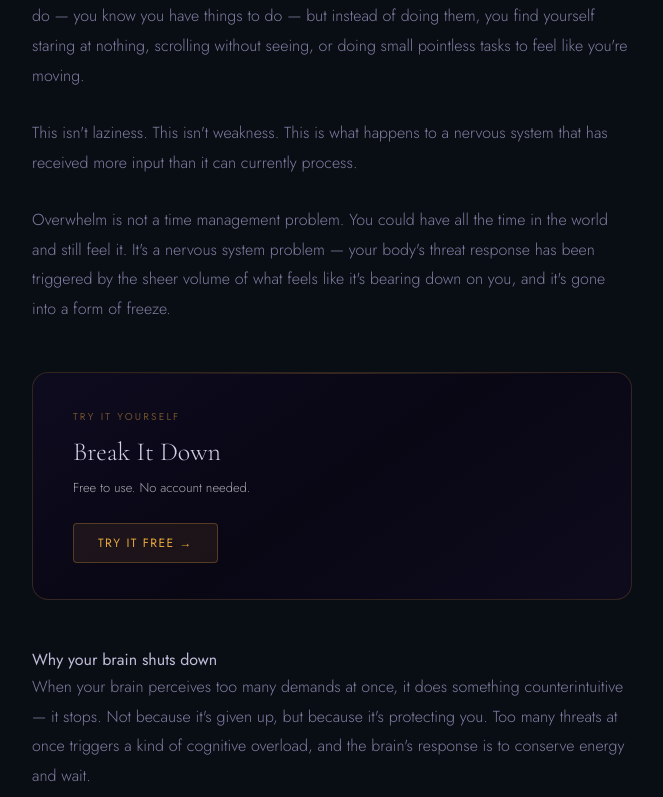
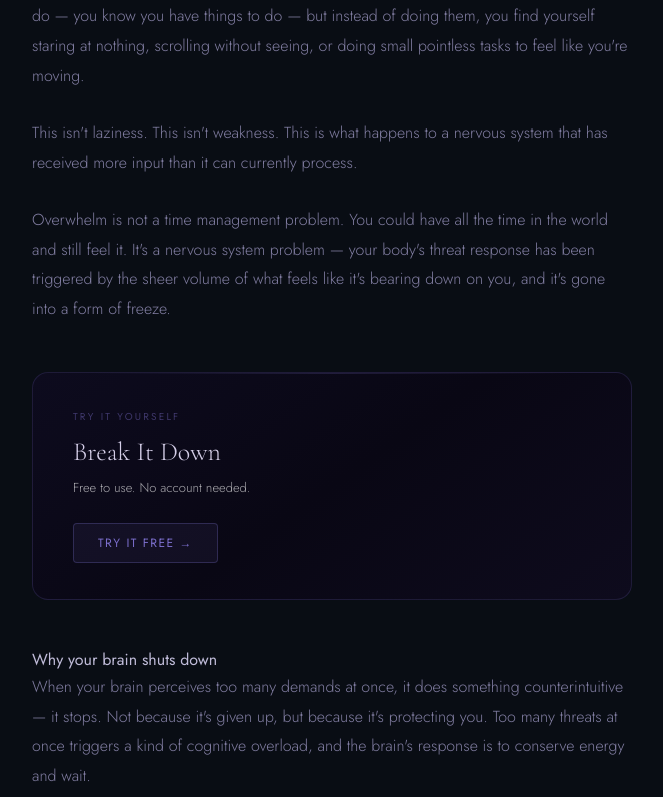
Before and after one commit to salsotk1973/solace, a Next.js app: page /lab/how-to-feel-less-overwhelmed in a window 1280 px wide. Shown: the part 468-1265 px from the top of the page, without its empty margins (308-971 px from the left). Built offline with nearby package versions, Linux system fonts and the light colour scheme; no server answers.

Commit message:
Fix: Lab article tool card uses canonical colour per toolSlug; hide card when no tool linked

```diff
--- a/app/(main)/lab/[slug]/page.tsx
+++ b/app/(main)/lab/[slug]/page.tsx
@@ -91,10 +91,13 @@ export default async function ArticlePage(
     .filter(a => a.slug !== slug)
     .slice(0, 2)
 
-  // Category accent colour — derived from design tokens, fixes 'clear-your-mind' key mismatch
+  // Category accent colour — derived from design tokens
   const _rgb     = getLabCategoryRgb(article.category).replace(/, /g, ',')
   const accent   = `rgba(${_rgb},1)`
   const accentBg = `rgba(${_rgb},0.08)`
+
+  // Determine whether a specific tool CTA should show
+  const hasTool = !!article.toolCta && article.toolCta.href !== '/tools'
 
   const formattedDate = new Date(article.publishedAt).toLocaleDateString('en-GB', {
     day:   'numeric',
@@ -237,12 +240,14 @@ export default async function ArticlePage(
             {/* Paragraphs 1–3 */}
             <div>{beforeContent}</div>
 
-            {/* Mid-article tool CTA */}
+            {/* Mid-article tool CTA — hidden when no specific tool linked */}
+            {hasTool && (
               <LabToolCta
-              label={article.toolCta.label}
-              href={article.toolCta.href}
+                label={article.toolCta!.label}
+                href={article.toolCta!.href}
                 category={article.category}
               />
+            )}
 
             {/* Remaining paragraphs */}
             {afterSource.length > 0 && (
@@ -250,7 +255,8 @@ export default async function ArticlePage(
             )}
           </div>
 
-          {/* ── 4. End of article ─────────────────────────────────────────── */}
+          {/* ── 4. End of article — only when a specific tool is linked ──── */}
+          {hasTool && (
             <div
               style={{
                 marginTop:    '56px',
@@ -269,10 +275,10 @@ export default async function ArticlePage(
                   margin:     '0 0 20px',
                 }}
               >
-              This is what {article.toolCta.label.replace(/^Try\s+/i, '')} was built for.
+                This is what {article.toolCta!.label.replace(/^Try\s+/i, '')} was built for.
               </p>
               <Link
-              href={article.toolCta.href}
+                href={article.toolCta!.href}
                 style={{
                   display:        'inline-flex',
                   alignItems:     'center',
@@ -289,9 +295,10 @@ export default async function ArticlePage(
                   textDecoration: 'none',
                 }}
               >
-              {article.toolCta.label} →
+                {article.toolCta!.label} →
               </Link>
             </div>
+          )}
 
           {/* ── 5. Related articles ───────────────────────────────────────── */}
           <RelatedArticles articles={related} />
--- a/components/lab/LabToolCta.tsx
+++ b/components/lab/LabToolCta.tsx
@@ -1,15 +1,40 @@
 import Link from 'next/link'
 import type { LabArticle } from '@/lib/lab'
-import { getLabCategoryRgb } from '@/lib/design-tokens'
+import { getLabCategoryRgb, getToolRgb, TOOL_CATEGORY } from '@/lib/design-tokens'
 
 interface Props {
-  label:    string
-  href:     string
-  category: LabArticle['category']
+  label:     string
+  href:      string
+  category:  LabArticle['category']
+  toolSlug?: string   // when present, drives colour from tool token instead of category
 }
 
-export default function LabToolCta({ label, href, category }: Props) {
-  const _rgb   = getLabCategoryRgb(category).replace(/, /g, ',')
+// Map URL path segments to TOOL_CATEGORY slugs
+const PATH_TO_SLUG: Record<string, string> = {
+  'clear-your-mind': 'clear',
+  'choose':          'choose',
+  'break-it-down':   'breakdown',
+  'breathing':       'breathing',
+  'sleep':           'sleep',
+  'focus':           'focus',
+  'mood':            'mood',
+  'reframe':         'reframe',
+  'gratitude':       'gratitude',
+}
+
+function resolveSlug(href: string): string | null {
+  const segment = href.replace(/^\/tools\//, '').replace(/^\//, '')
+  return PATH_TO_SLUG[segment] ?? null
+}
+
+export default function LabToolCta({ label, href, category, toolSlug }: Props) {
+  // Resolve tool slug from href if not explicitly passed
+  const slug = toolSlug ?? resolveSlug(href)
+
+  // Hide card when no specific tool is linked (e.g. href="/tools")
+  if (!slug || !(slug in TOOL_CATEGORY)) return null
+
+  const _rgb   = getToolRgb(slug).replace(/, /g, ',')
   const accent = `rgba(${_rgb},1)`
   const accentDim    = accent.replace('1)', '0.45)')
   const accentBorder = accent.replace('1)', '0.18)')
--- a/lib/lab.ts
+++ b/lib/lab.ts
@@ -10,7 +10,7 @@ export interface LabArticle {
   readingTime: number
   publishedAt: string
   featured: boolean
-  toolCta: { label: string; href: string }
+  toolCta?: { label: string; href: string }
   content: string
 }
 
```
Lines whose indentation alone changed are shown as unchanged.
